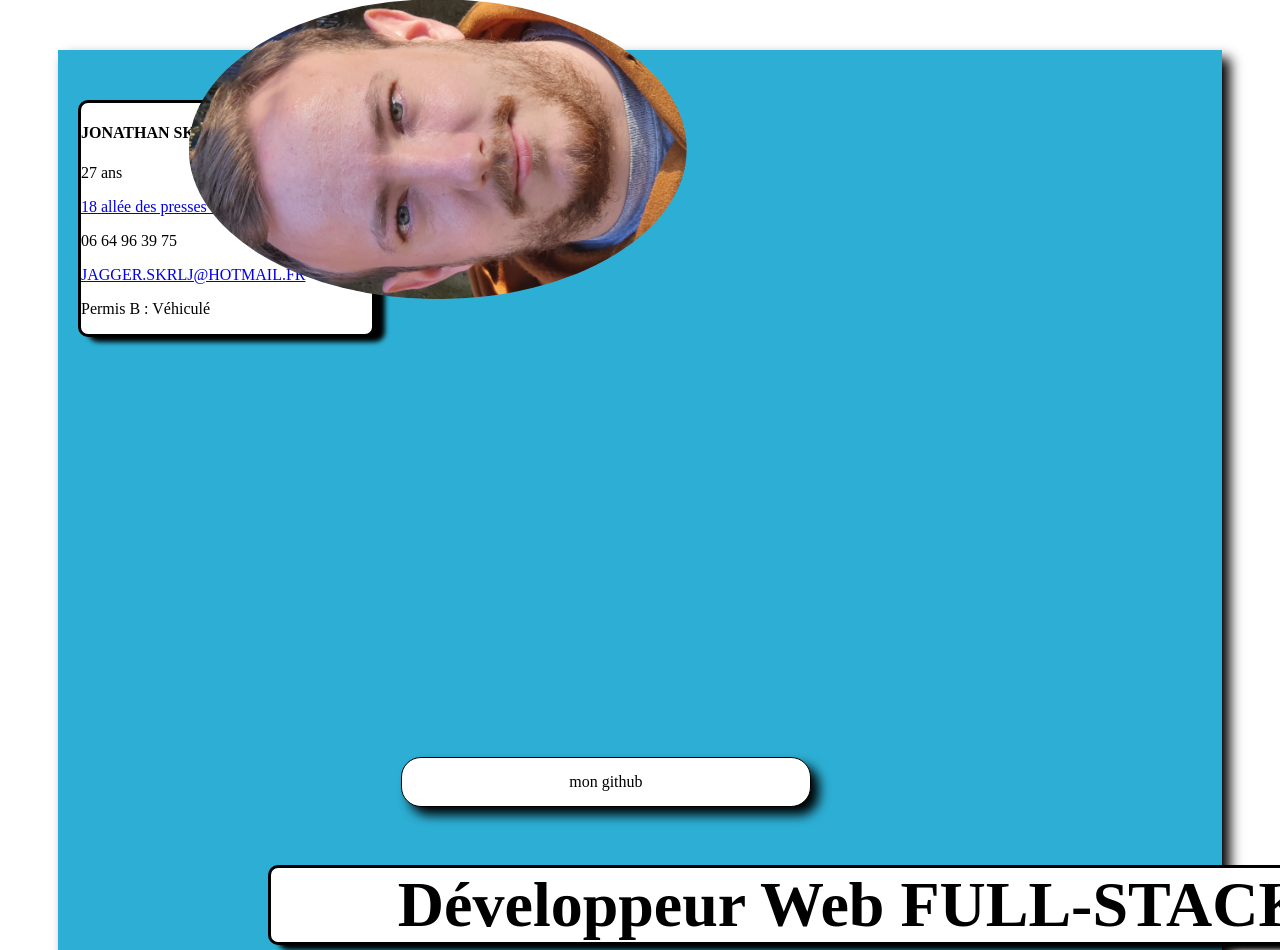
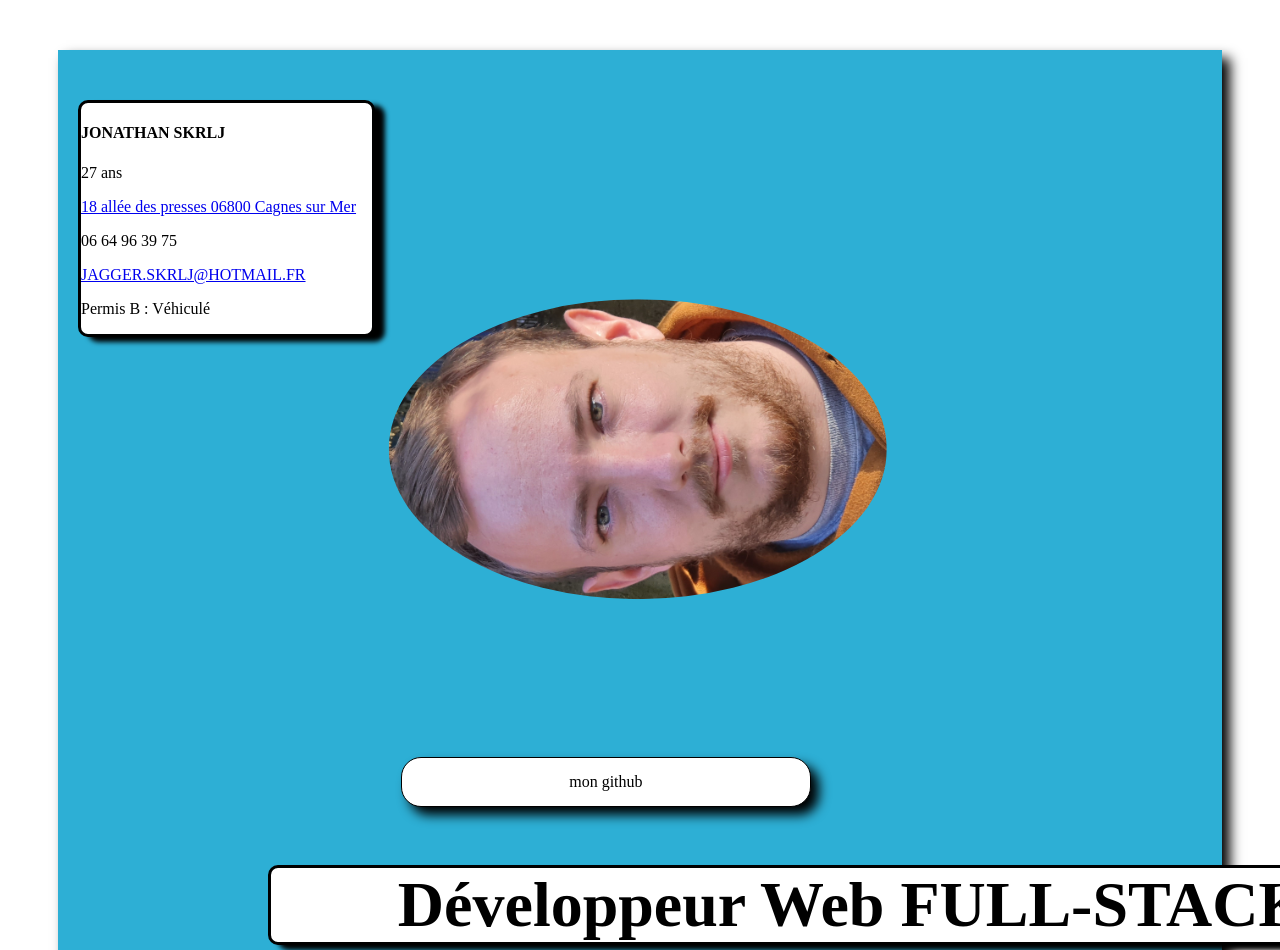
Before and after one commit to jonathan-jagger/CV_Jonathan, a plain HTML site: page index.html in a window 1280 px wide. Shown: the top 950 px of the page. Drawn offline with Linux system fonts and the light colour scheme.

Commit message:
Update cv_style.css

```diff
--- a/cv_style.css
+++ b/cv_style.css
@@ -53,12 +53,7 @@ h1
     margin-left: 20%;
     width: 300px;
     height: auto;
-	object-fit: cover;
-	position: relative;
-	top: -200px;
-	left: 300px;
-
-}
+	object-fit: cover;}
 
 .compétences
 {
```
